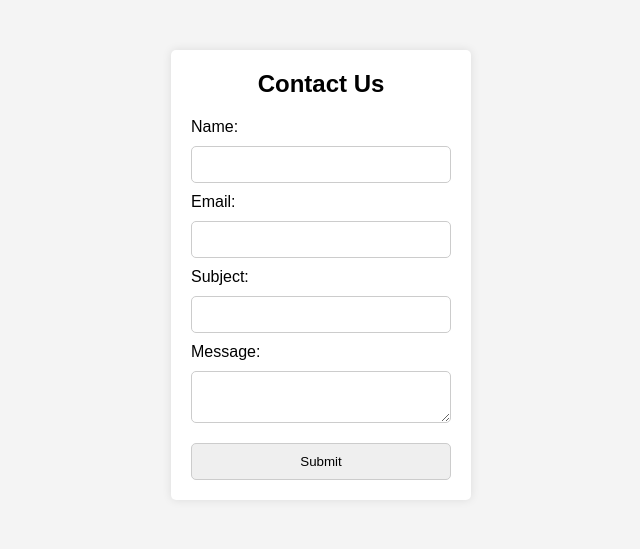
After one commit to Supreetsingh1399/Codolog-Internship, a PHP site: page /contact.php in a window 1280 px wide. The commit adds this page. Shown: the top 549 px of the page, without its empty margins (319-959 px from the left). Run offline with PHP 8.4, Linux system fonts and the light colour scheme.

```diff
--- /dev/null
+++ b/video-sharing/contact.php
@@ -0,0 +1,61 @@
+<!DOCTYPE html>
+<html>
+<head>
+    <title>Contact Us</title>
+    <style>
+        * {
+            margin: 0;
+            padding: 0;
+            box-sizing: border-box;
+        }
+        body {
+            font-family: Arial, sans-serif;
+            background-color: #f4f4f4;
+        }
+        .contact-form {
+            width: 300px;
+            height: 450px;
+            margin: 50px auto;
+            padding: 20px;
+            background-color: #fff;
+            border-radius: 5px;
+            box-shadow: 0 0 10px rgba(0, 0, 0, 0.1);
+        }
+        form input, form textarea {
+            width: 100%;
+            margin: 10px 0;
+            padding: 10px;
+            border: 1px solid #ccc;
+            border-radius: 5px;
+        }
+        form {
+            display: flex;
+            flex-direction: column;
+        }
+        h2 {
+            text-align: center;
+            margin-bottom: 20px;
+        }
+    </style>
+</head>
+<body>
+    <div class="contact-form">
+        <h2>Contact Us</h2>
+        <form action="process-contact.php" method="post">
+            <label for="name">Name:</label>
+            <input type="text" id="name" name="name" required>
+
+            <label for="email">Email:</label>
+            <input type="email" id="email" name="email" required>
+
+            <label for="subject">Subject:</label>
+            <input type="text" id="subject" name="subject" required>
+
+            <label for="message">Message:</label>
+            <textarea id="message" name="message" required></textarea>
+
+            <input type="submit" value="Submit">
+        </form>
+    </div>
+</body>
+</html>
--- a/video-sharing/footer.css
+++ b/video-sharing/footer.css
@@ -8,13 +8,13 @@ footer {
     background-color: #333;
     color: white;
     text-align: center;
-    padding: 10px 0;
+    padding: 50px 0;
     display: flex;
     justify-content: space-around;
     align-items: center;
     flex-wrap: wrap;
     position: fixed;
-    bottom: 0; /* Change this to 'fixed' if you want the footer to stick to the bottom of the viewport */
+    bottom: 0;
     width: 100%;
 }
 
--- a/video-sharing/footer.php
+++ b/video-sharing/footer.php
@@ -12,7 +12,7 @@
     <footer>
         <section class="footer-sections about">
             <h2>About us</h2>
-            <p><a href="contact.html">Contact Us</a></p>
+            <p><a href="contact.php">Contact Us</a></p>
             <p><a href="terms.html">Terms of Service</a></p>
             <p><a href="privacy.html">Privacy Policy</a></p>
         </section>
@@ -32,7 +32,7 @@
         <p>© 2024 Video Sharing</p>
     </footer>
     <?php
-
+    echo "This is the footer";
     ?>
 </body>
 
```
